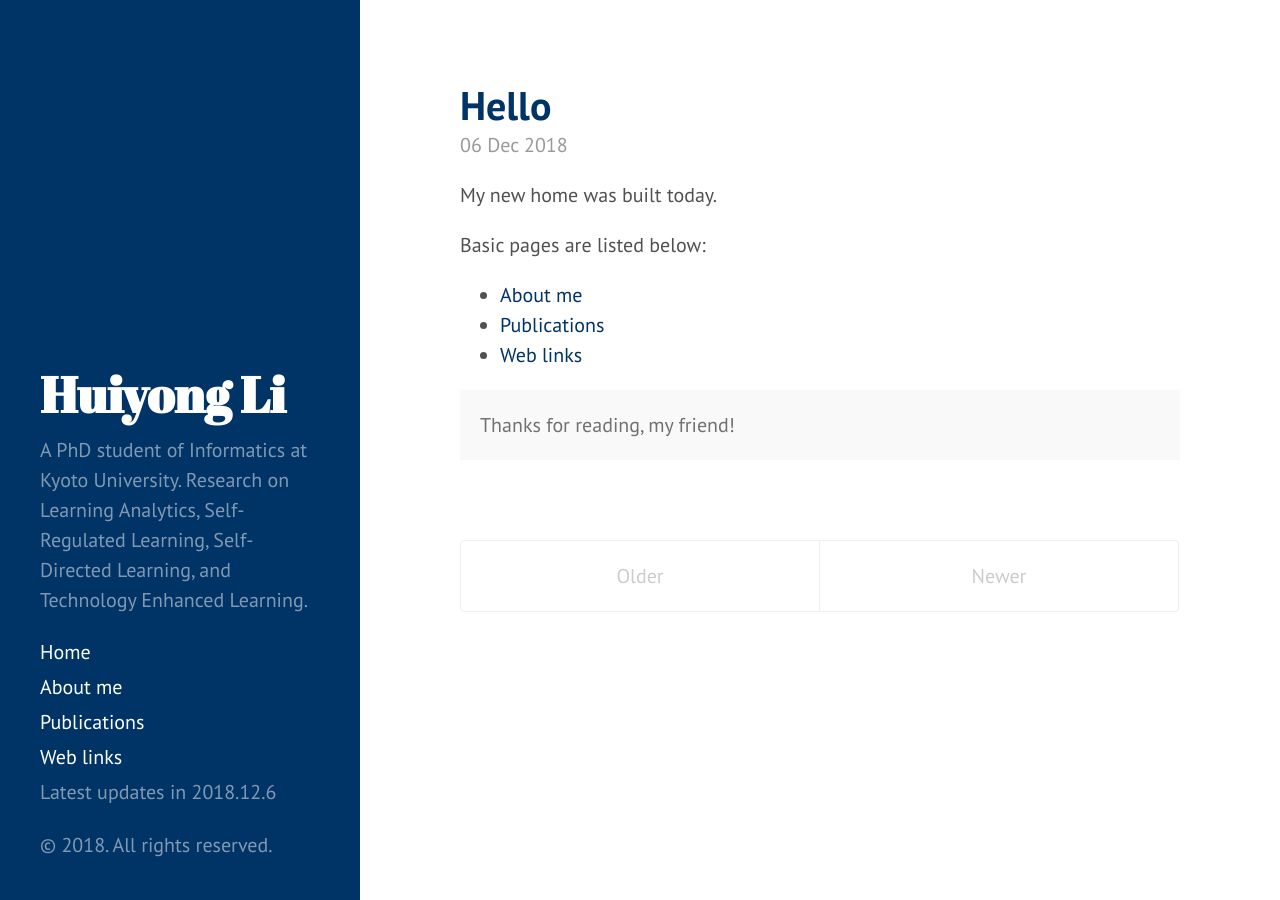
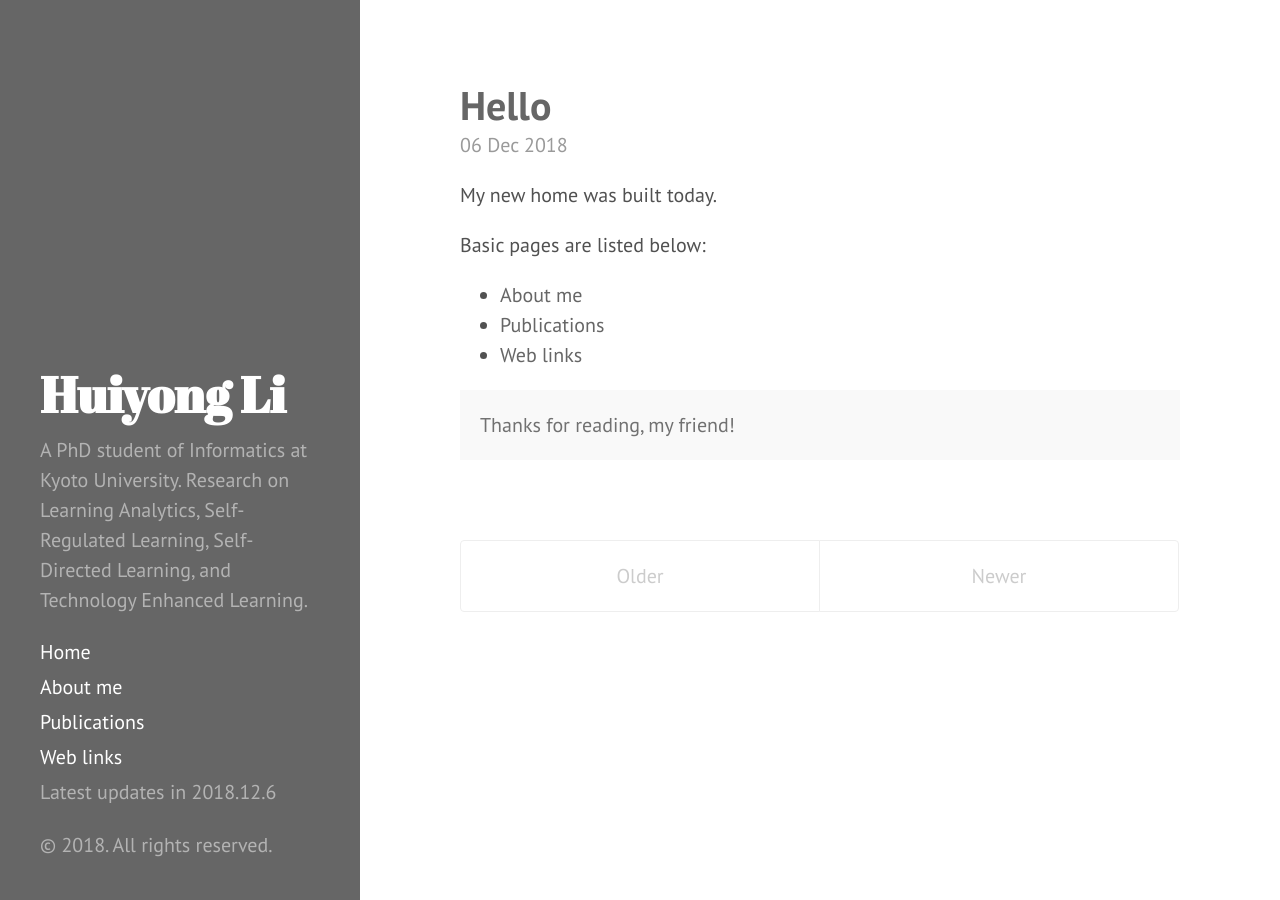
Before and after one commit to li-huiyong/li-huiyong.github.io, a Jekyll site: the page built from index.html, in a window 1280 px wide. Built offline with Jekyll 4.4.1, drawn with Linux system fonts in a browser that asks for light colours; the list of posts is cut into pages by our own code.

Commit message:
Test theme grey 40%

```diff
--- a/_layouts/default.html
+++ b/_layouts/default.html
@@ -3,7 +3,7 @@
 
   {% include head.html %}
 
-  <body class="theme-base-0g">
+  <body class="theme-base-0i">
 
     {% include sidebar.html %}
 
```
